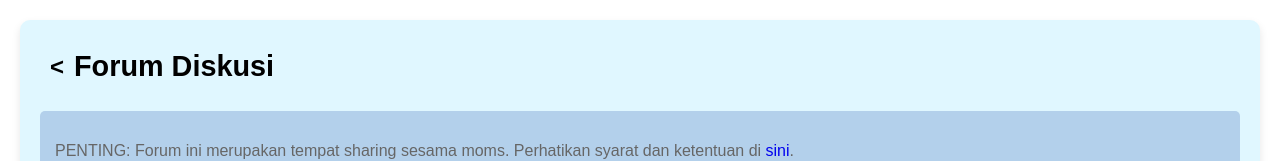
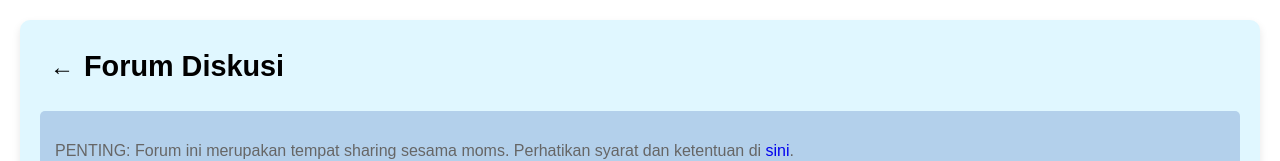
Before and after one commit to AnissaPuspitasari/Projek-MomBuddy, a plain HTML site: page forum_diskusi.html in a window 1280 px wide. Shown: the top 161 px of the page. Drawn offline with Linux system fonts and the light colour scheme.

Commit message:
forum_diskusi.html

```diff
--- a/forum_diskusi.html
+++ b/forum_diskusi.html
@@ -10,7 +10,7 @@
 
   <div class="container">
     <div class="header">
-      <a href="Home.html" class="circle back-icon">&lt;</a>
+      <a href="Home.html" class="circle back-icon">&#8592;</a>
       <h1>Forum Diskusi</h1>
       <div class="header-icons">
         <span class="info-icon"></span>
```
